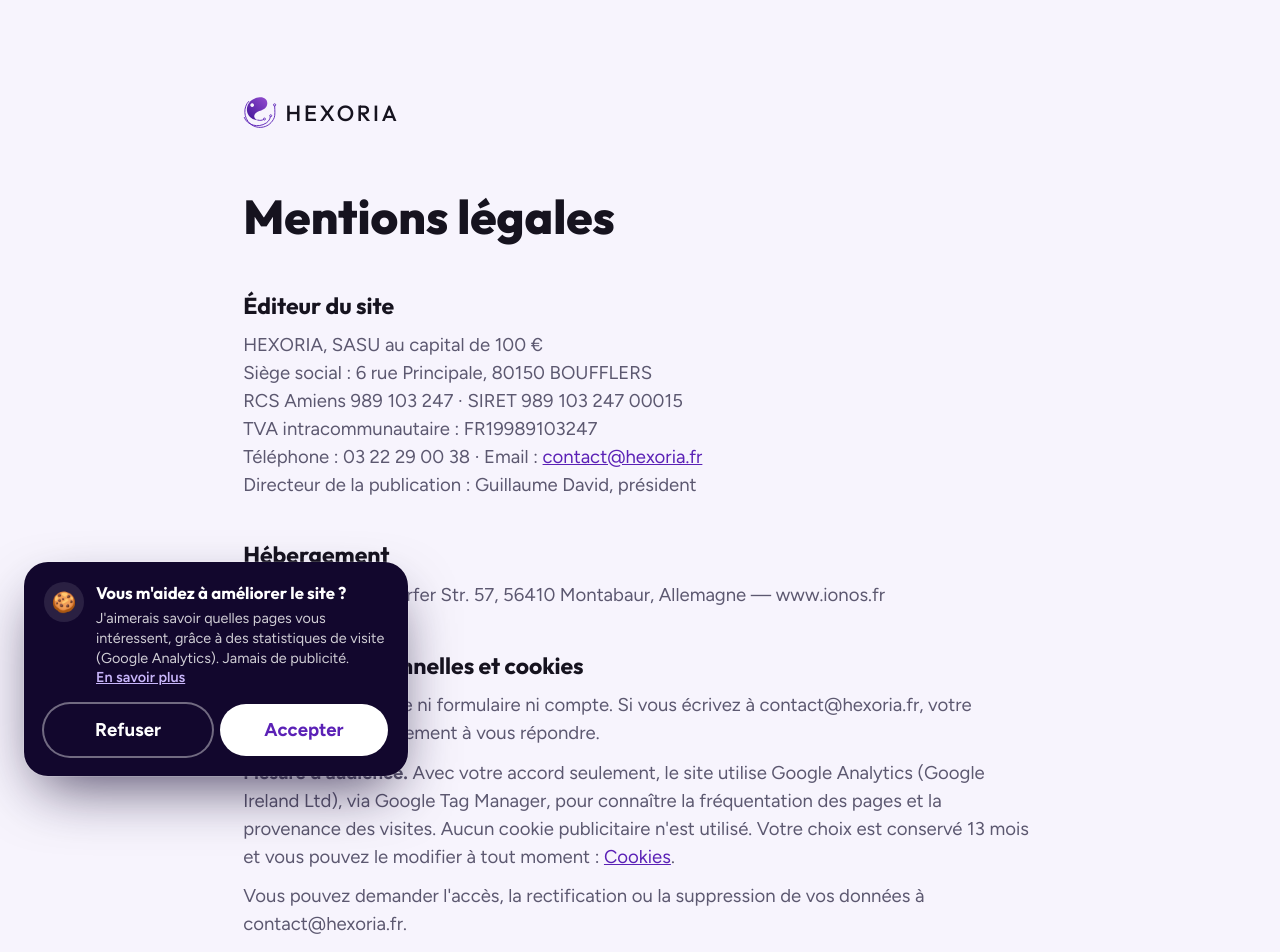
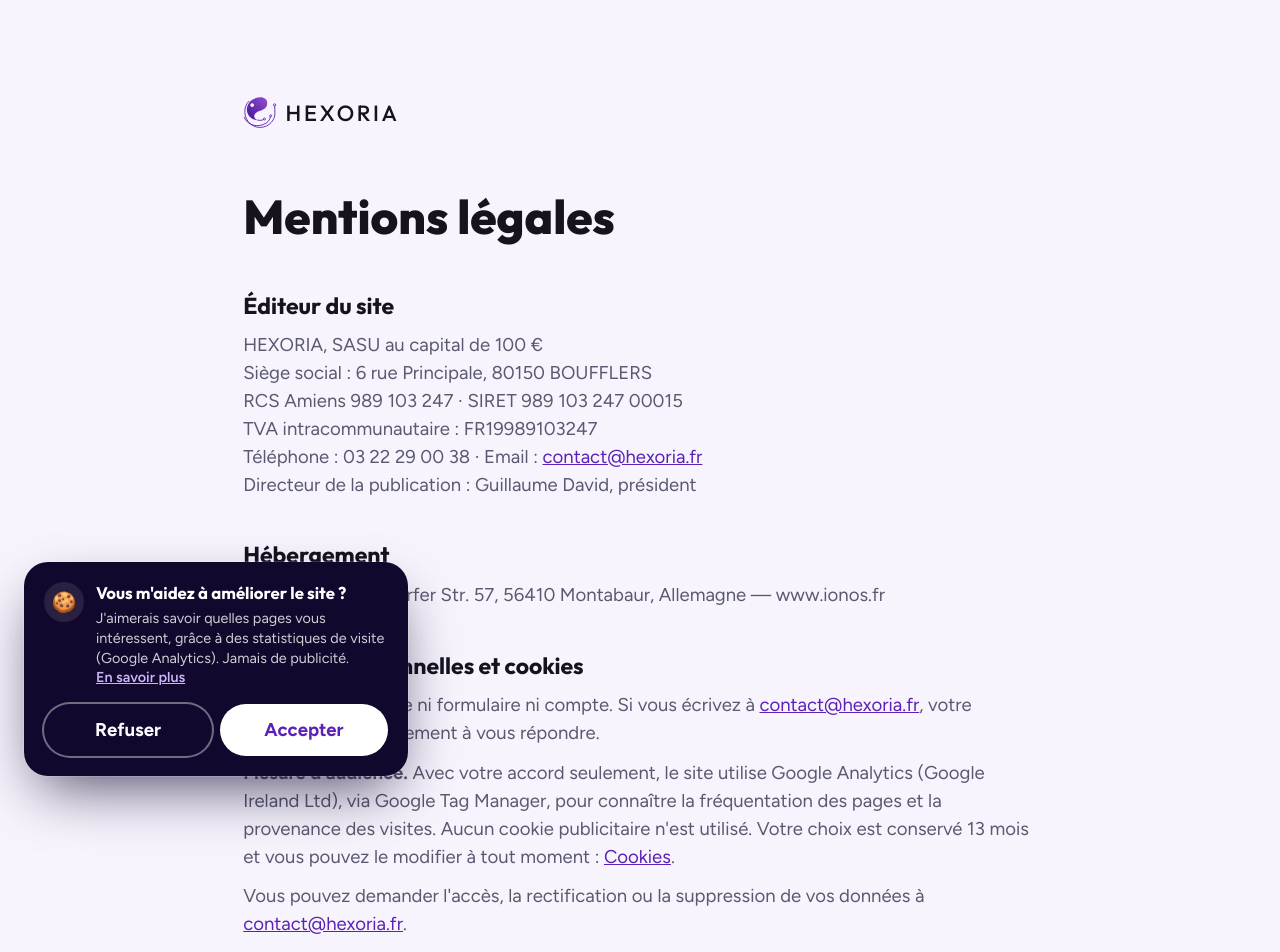
Before and after one commit to GuillaumeDavid23/hexoria, a Next.js app: page /mentions-legales in a window 1280 px wide. Shown: the top 952 px of the page. Built offline with nearby package versions, Linux system fonts and the light colour scheme; no server answers.

Commit message:
Email protégé des robots collecteurs : recomposé dans le navigateur, absent du HTML, du JS, des données structurées et du llms.txt

```diff
--- a/src/app/mentions-legales/page.tsx
+++ b/src/app/mentions-legales/page.tsx
@@ -2,6 +2,7 @@ import type { Metadata } from "next";
 import Link from "next/link";
 import { Logo } from "@/components/brand";
 import { ConsentLink } from "@/components/site/consent";
+import { EmailLink } from "@/components/site/email-link";
 import { site } from "@/content/site";
 
 export const metadata: Metadata = {
@@ -30,7 +31,7 @@ export default function LegalPage() {
             <br />
             TVA intracommunautaire : {l.vat}
             <br />
-            Téléphone : {site.contact.phone} · Email : <a href={`mailto:${site.contact.email}`} className="text-violet underline">{site.contact.email}</a>
+            Téléphone : {site.contact.phone} · Email : <EmailLink className="text-violet underline" />
             <br />
             Directeur de la publication : {l.president}, président
           </p>
@@ -42,7 +43,7 @@ export default function LegalPage() {
         <section id="donnees">
           <h2>Données personnelles et cookies</h2>
           <p>
-            Ce site ne comporte ni formulaire ni compte. Si vous écrivez à {site.contact.email}, votre message sert uniquement à vous répondre.
+            Ce site ne comporte ni formulaire ni compte. Si vous écrivez à <EmailLink className="text-violet underline" />, votre message sert uniquement à vous répondre.
           </p>
           <p className="mt-3">
             <strong>Mesure d&apos;audience.</strong> Avec votre accord seulement, le site utilise Google Analytics (Google Ireland Ltd), via Google Tag
@@ -50,7 +51,7 @@ export default function LegalPage() {
             conservé 13 mois et vous pouvez le modifier à tout moment&nbsp;: <ConsentLink className="text-violet underline" />.
           </p>
           <p className="mt-3">
-            Vous pouvez demander l&apos;accès, la rectification ou la suppression de vos données à {site.contact.email}.
+            Vous pouvez demander l&apos;accès, la rectification ou la suppression de vos données à <EmailLink className="text-violet underline" />.
           </p>
         </section>
       </div>
--- /dev/null
+++ b/src/components/site/email-link.tsx
@@ -0,0 +1,22 @@
+"use client";
+
+import { useEffect, useState } from "react";
+import { site } from "@/content/site";
+
+/**
+ * Adresse email protégée des robots collecteurs : le HTML envoyé ne contient que
+ * « contact (arobase) hexoria.fr » ; le navigateur recompose l'adresse et le lien mailto
+ * dès l'affichage. Les deux morceaux restent séparés dans le code (aucune adresse lisible).
+ */
+export function EmailLink({ className }: { className?: string }) {
+  const { user, domain } = site.contact.email;
+  const [address, setAddress] = useState<string | null>(null);
+  // eslint-disable-next-line react-hooks/set-state-in-effect -- recomposition volontairement côté navigateur uniquement
+  useEffect(() => setAddress([user, domain].join(String.fromCharCode(64))), [user, domain]);
+
+  return (
+    <a href={address ? `mailto:${address}` : undefined} className={className}>
+      {address ?? `${user} (arobase) ${domain}`}
+    </a>
+  );
+}
--- a/src/components/site/footer.tsx
+++ b/src/components/site/footer.tsx
@@ -3,8 +3,9 @@
 import Link from "next/link";
 import { useRef } from "react";
 import { Logo, Mark } from "@/components/brand";
-import { mailHref, site, telHref } from "@/content/site";
+import { site, telHref } from "@/content/site";
 import { ConsentLink } from "./consent";
+import { EmailLink } from "./email-link";
 import { PhoneIcon } from "./header";
 import { deferInit, gsap, MOTION, onEnter, useGSAP } from "./smooth-scroll";
 
@@ -80,9 +81,7 @@ export function Footer({
           <a href={telHref} className="flex items-center gap-2.5 rounded-full bg-white px-7 py-4 text-[length:var(--step-0)] font-bold text-violet transition-colors hover:bg-lilac-100">
             <PhoneIcon className="size-5" /> Appeler maintenant
           </a>
-          <a href={mailHref} className="rounded-full px-7 py-4 text-[length:var(--step-0)] font-semibold ring-2 ring-white/25 transition-colors hover:bg-white/10">
-            {site.contact.email}
-          </a>
+          <EmailLink className="rounded-full px-7 py-4 text-[length:var(--step-0)] font-semibold ring-2 ring-white/25 transition-colors hover:bg-white/10" />
           {SOCIAL.filter((r) => pro || !r.pro).map((r) => (
             <a
               key={r.key}
--- a/src/components/site/structured-data.tsx
+++ b/src/components/site/structured-data.tsx
@@ -17,7 +17,6 @@ export function StructuredData() {
       image: absoluteUrl("/opengraph-image"),
       telephone: site.contact.phoneE164,
       openingHoursSpecification: { "@type": "OpeningHoursSpecification", dayOfWeek: site.hours.days, opens: site.hours.opens, closes: site.hours.closes },
-      email: site.contact.email,
       sameAs: Object.values(site.social),
       legalName: site.legal.companyName,
       vatID: site.legal.vat,
--- a/src/content/site.ts
+++ b/src/content/site.ts
@@ -31,7 +31,8 @@ export const site = {
   contact: {
     phone: "03 22 29 00 38",
     phoneE164: "+33322290038",
-    email: "contact@hexoria.fr",
+    /** en deux morceaux : jamais d'adresse complète dans le HTML (voir components/site/email-link.tsx) */
+    email: { user: "contact", domain: "hexoria.fr" },
     web: "hexoria.fr",
   },
   /** Profils officiels (pied de page + données structurées « sameAs »). */
@@ -55,4 +56,3 @@ export const site = {
 };
 
 export const telHref = `tel:${site.contact.phoneE164}`;
-export const mailHref = `mailto:${site.contact.email}`;
```
Also changed, not shown: public/llms.txt.
